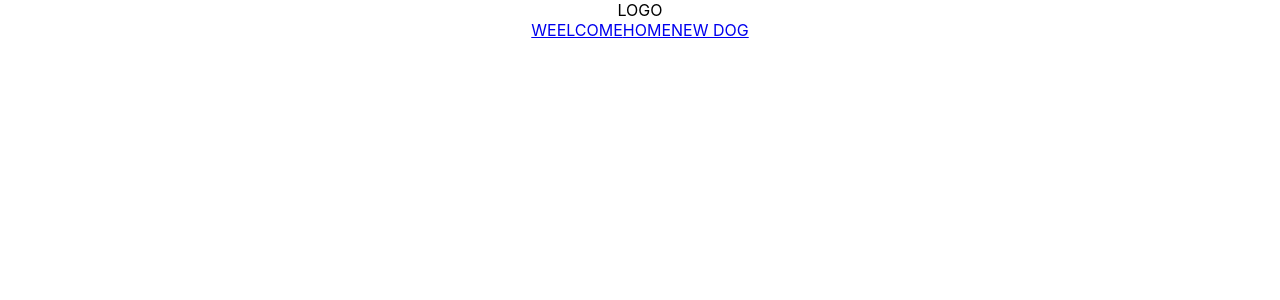
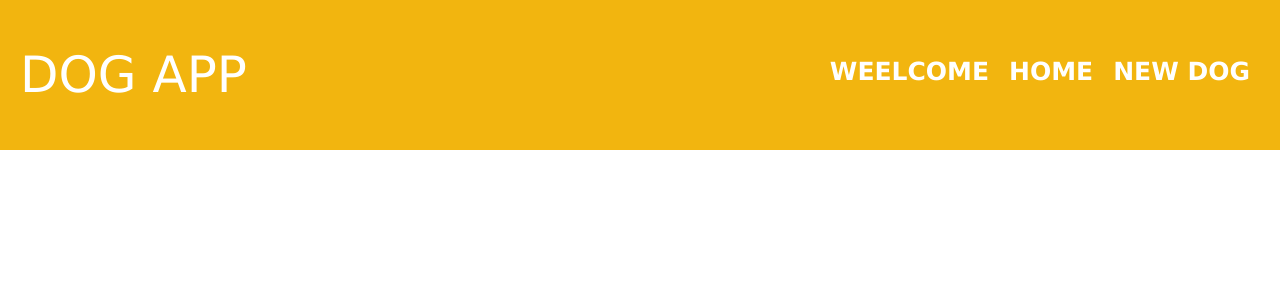
Before and after one commit to CPoloni/PI-Dogs, a React (Create React App) app in the folder client/: page /adopt in a window 1280 px wide. Shown: the top 300 px of the page. Built offline with nearby package versions, Linux system fonts and the light colour scheme.

Commit message:
trabajando style form

```diff
--- a/client/src/App.css
+++ b/client/src/App.css
@@ -1,5 +1,7 @@
 .App {
   text-align: center;
+  font-family: "Lucida Sans", "Lucida Sans Regular", "Lucida Grande",
+    "Lucida Sans Unicode", Geneva, Verdana, sans-serif;
 }
 
 .App-logo {
--- a/client/src/components/card/Card.module.css
+++ b/client/src/components/card/Card.module.css
@@ -61,6 +61,6 @@
 }
 
 .card .button:hover {
-  background: rgb(225, 213, 48);
+  background: #f9ce63;
   color: rgb(47, 45, 45);
 }
--- a/client/src/components/navBar/NavBar.jsx
+++ b/client/src/components/navBar/NavBar.jsx
@@ -1,35 +1,17 @@
 /*STYLE*/
 import style from "./NavBar.module.css";
 
-//importar los estilos de vavBar
-//importar searchbar
-
 const NavBar = () => {
   return (
-    // <div className={style.navBar}>
-    //   <div className={style.lblMenu}>
-    //     <label>
-    //       <NavLink className={style.button} to="/">
-    //         WEELCOME
-    //       </NavLink>
-    //     </label>
-    //     <label>
-    //       <NavLink to="/home">HOME</NavLink>
-    //     </label>
-    //     <label>
-    //       <NavLink className={style.button} to="/form">
-    //         NEW DOG
-    //       </NavLink>
-    //     </label>
-    //   </div>
-    // </div>
-    <header>
-      <div className={style.logo}>LOGO</div>
-      <nav>
-        <a href="/">WEELCOME</a>
-        <a href="/home">HOME</a>
-        <a href="/form">NEW DOG</a>
-      </nav>
+    <header className={style.wrapper}>
+      <div>
+        <div className={style.logo}>DOG APP</div>
+        <nav>
+          <a href="/">WEELCOME</a>
+          <a href="/home">HOME</a>
+          <a href="/form">NEW DOG</a>
+        </nav>
+      </div>
     </header>
   );
 };
--- a/client/src/components/navBar/NavBar.module.css
+++ b/client/src/components/navBar/NavBar.module.css
@@ -1,24 +1,43 @@
-/* .navBar {
-  display: flex;
+header {
   width: 100%;
-  height: 150px;
+  overflow: hidden;
+  background: #f2b50f;
+  margin-bottom: 20px;
+}
 
-  margin: auto;
-  width: 100%;
-  cursor: pointer;
-  background: #f2b50f;
+.wrapper {
+  margin: auto; /* Centramos los elementos */
+  overflow: hidden; /* Eliminamos errores de float */
 }
-.lblMenu {
-  display: flex;
+
+header .logo {
+  color: #fff;
+  font-size: 50px;
+  line-height: 150px;
+  float: left;
+  margin-left: 20px;
 }
-.lblMenu label {
+
+header nav {
+  float: right;
+  line-height: 150px;
+  margin-right: 20px;
+  gap: 100px;
+}
+
+header nav a {
   display: inline-block;
-  top: 50px;
-  padding: 20px;
-  color: black;
-  cursor: pointer;
-  transition: all 400ms else;
+  color: #fff;
+  text-decoration: none;
+  padding: 10px;
+  line-height: normal;
+  font-size: 25px;
+  font-weight: bold;
+
+  transition: all 500ms ease;
 }
-.lblMenu label:hover {
-  background: #fbcc43;
-} */
+
+header nav a:hover {
+  background: #f9ce63;
+  border-radius: 10px;
+}
--- a/client/src/components/searchBar/SearchBar.jsx
+++ b/client/src/components/searchBar/SearchBar.jsx
@@ -36,19 +36,19 @@ function SearchBar() {
   }, [searchString, dispatch]);
 
   return (
-    <div className={style.search}>
-      <form onSubmit={handleSubmit} className="search">
-        <div>
+    <div>
+      <form onSubmit={handleSubmit}>
+        <div className={style.search}>
           <input
+            className={style.input}
             type="search"
             onChange={handleChange}
             placeholder="Write a breed name"
           />
+          <button className={style.button} onClick={handleSubmit} type="submit">
+            Search
+          </button>
         </div>
-        <button onClick={handleSubmit} type="submit">
-          {" "}
-          SEARCH
-        </button>
       </form>
     </div>
   );
--- a/client/src/components/searchBar/SearchBar.module.css
+++ b/client/src/components/searchBar/SearchBar.module.css
@@ -1,9 +1,24 @@
 .search {
   display: flex;
-  border: none;
-  outline: none;
-  padding: 10px;
-  width: 200px;
+  height: 30px;
   line-height: 30px;
-  margin-bottom: 30px;
+  font-size: 15px;
+  gap: 5px;
+  padding: 12px;
 }
+
+.input {
+  height: 30px;
+  width: 300px;
+  border-radius: 4px;
+}
+.button {
+  height: 30px;
+  width: 75px;
+  display: inline-block;
+  padding: 5px;
+  margin-bottom: 4px;
+  color: rgb(47, 45, 45);
+  border: 1px solid rgb(47, 45, 45);
+  border-radius: 4px;
+}
--- a/client/src/views/Detail/Detail.module.css
+++ b/client/src/views/Detail/Detail.module.css
@@ -11,21 +11,23 @@
   background: #fff;
   box-shadow: 0px 1px 10px rgba(0, 0, 0, 0.4);
   cursor: pointer;
+  font-family: "Lucida Sans", "Lucida Sans Regular", "Lucida Grande",
+    "Lucida Sans Unicode", Geneva, Verdana, sans-serif;
 }
 
 .card img {
   display: flex;
-  width: 600px;
-
+  width: 100%;
   height: 100%;
   justify-content: flex-start;
 } /* VER PROPORCIONES*/
 
 .card .bred {
+  color: #fff;
   display: flex;
   align-items: center;
   justify-content: center;
-  background: rgb(225, 213, 48);
+  background: #f2b50f;
   height: 70px;
   width: 100%;
 }
@@ -34,14 +36,13 @@
   display: flex;
   align-items: center;
   justify-content: center;
-
   margin-bottom: 10px;
-
   width: 100%;
 }
 
 .card .cont {
   margin: 10px;
+  height: 370px;
   padding: 15px;
   width: 100%;
 }
@@ -54,6 +55,7 @@
 }
 
 .card .cont p {
+  margin-right: 35px;
   text-align: left;
   font-size: 20px;
   line-height: 1.5;
@@ -72,6 +74,6 @@
 }
 
 .button:hover {
-  background: rgb(225, 213, 48);
+  background: #f9ce63;
   color: rgb(47, 45, 45);
 }
--- a/client/src/views/Form/Form.jsx
+++ b/client/src/views/Form/Form.jsx
@@ -1,11 +1,11 @@
 /*STYLE*/
-//import "./Form.module.css";
+import style from "./Form.module.css";
 /*HOOKS*/
 import { useState, useEffect } from "react";
 import { useDispatch, useSelector } from "react-redux";
 import { Navigate, Link } from "react-router-dom";
 /*COMPONENTS*/
-//import NavBar from "../../components/navBar/NavBar";
+import NavBar from "../../components/navBar/NavBar";
 import validate from "../../components/validate/Validate";
 import { getTemperament, createDog } from "../../redux/actions";
 
@@ -101,10 +101,14 @@ function Form() {
   }, [dispatch]);
 
   return (
-    <div>
+    <div className={style.form}>
+      <div>
+        <NavBar />
+      </div>
+
       {redirectToHome && <Navigate to="/home" />}
 
-      <form>
+      <form className={style.container}>
         <div>
           <label>Breed</label>
           <input name="name" value={input.name} onChange={handleInput} />
--- a/client/src/views/Form/Form.module.css
+++ b/client/src/views/Form/Form.module.css
@@ -1,8 +1,27 @@
-/* .form {
-  background-image: url("../../img/fondo\ formulario.avif");
+.form {
+  background-image: url("../../img/perro\ mirando.jpg");
   background-color: gold;
   background-repeat: no-repeat;
   background-size: cover;
   width: 100%;
   height: 100vh;
-} */
+}
+.container {
+  display: flex;
+  flex-direction: column;
+  flex-wrap: wrap;
+  justify-content: center;
+  float: left;
+  margin-left: 350px;
+  width: 750px;
+  height: 550px;
+  margin-bottom: 100px;
+  margin-top: 100px;
+  border-radius: 15px;
+  overflow: hidden;
+  background: #bf2f2f;
+  box-shadow: 0px 1px 10px rgba(0, 0, 0, 0.4);
+
+  font-family: "Lucida Sans", "Lucida Sans Regular", "Lucida Grande",
+    "Lucida Sans Unicode", Geneva, Verdana, sans-serif;
+}
--- a/client/src/views/Home/Home.jsx
+++ b/client/src/views/Home/Home.jsx
@@ -80,11 +80,13 @@ function Home() {
         <NavBar />
       </div>
       <div className={style.Home}>
+        <div className={style.contfiltSearch}>
           <div>
             <SearchBar />
           </div>
           <section className={style.filters}>
             <select
+              className={style.select}
               onChange={(e) => {
                 handleClickOrderAlp(e);
               }}
@@ -95,6 +97,7 @@ function Home() {
             </select>
 
             <select
+              className={style.select}
               onChange={(e) => {
                 handleClickOrderWeight(e);
               }}
@@ -105,6 +108,7 @@ function Home() {
             </select>
 
             <select
+              className={style.select}
               onChange={(e) => {
                 handleFilterCreated(e);
               }}
@@ -115,6 +119,7 @@ function Home() {
             </select>
 
             <select
+              className={style.select}
               onChange={(e) => {
                 handleFilterTemp(e);
               }}
@@ -129,6 +134,7 @@ function Home() {
               })}
             </select>
           </section>
+        </div>
 
         <div>
           <Cards allDogs={allDogs.slice(startIndex, endIndex)} />
--- a/client/src/views/Home/Home.module.css
+++ b/client/src/views/Home/Home.module.css
@@ -6,24 +6,33 @@
   background-image: url("../../img/fondo\ blanco.jpg");
 }
 
+.contfiltSearch {
+  top: 15px;
+  display: flex;
+  align-items: center;
+  gap: 175px;
+  justify-content: space-between;
+}
+
 .Home .filters {
   display: flex;
   justify-content: space-between;
   width: 100%;
   max-width: 760px;
-  margin-top: 20px;
+
   padding: 12px;
   display: grid;
-  gap: 10px;
+  height: 20px;
+  gap: 40px;
   place-content: center;
-  grid-template-columns: repeat(auto-fit, 120px);
+  grid-template-columns: repeat(auto-fit, 150px);
 }
 
-.Home__filters > select {
+.Home .select {
   height: 30px;
   outline: none;
-  border: 1px solid var(--primary-color);
   background-color: transparent;
+  border-radius: 4px;
 }
 
 .Home__filters option {
```
Also changed, not shown: client/src/img/perro mirando.jpg. Lines whose indentation alone changed are shown as unchanged.
